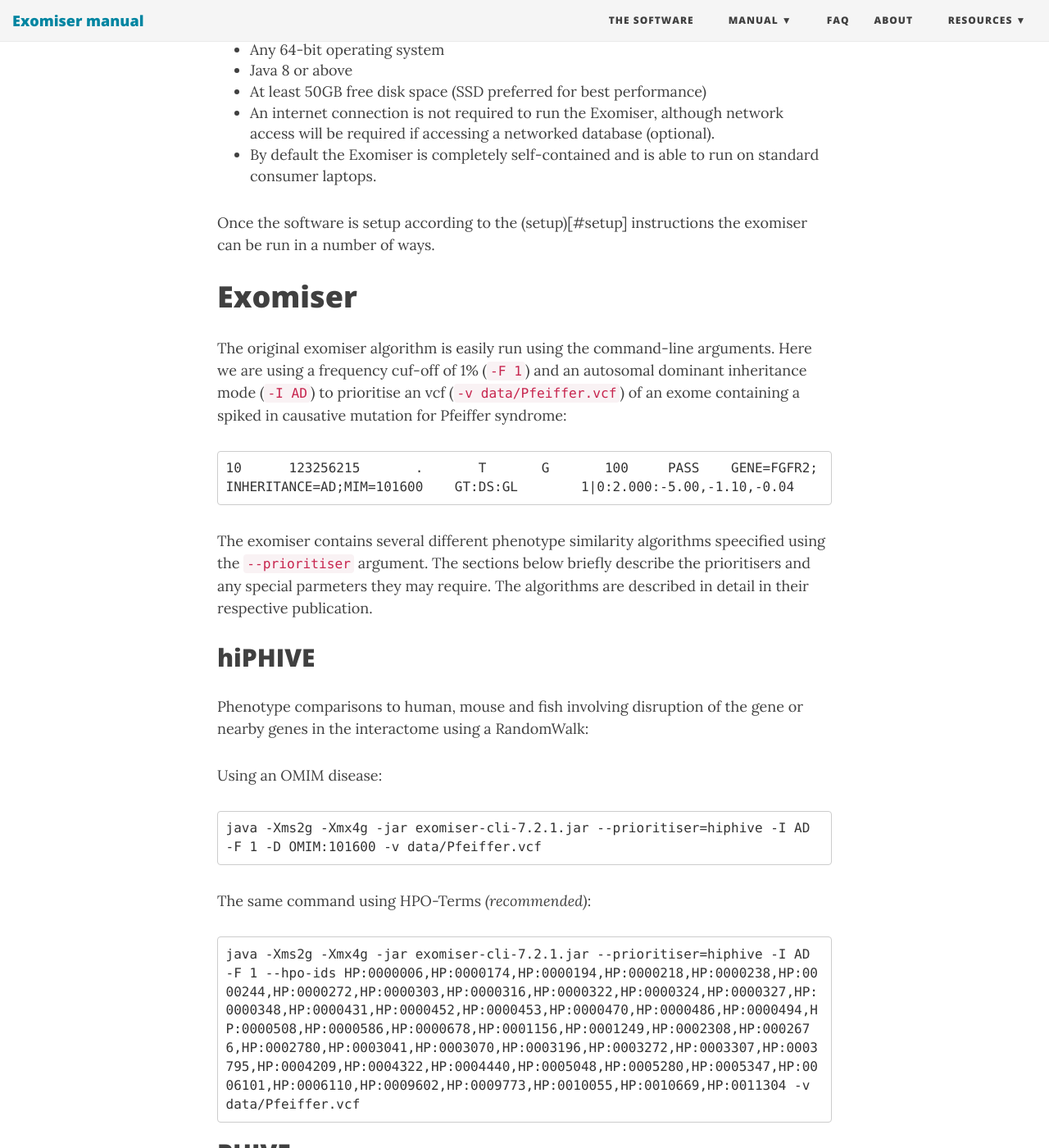
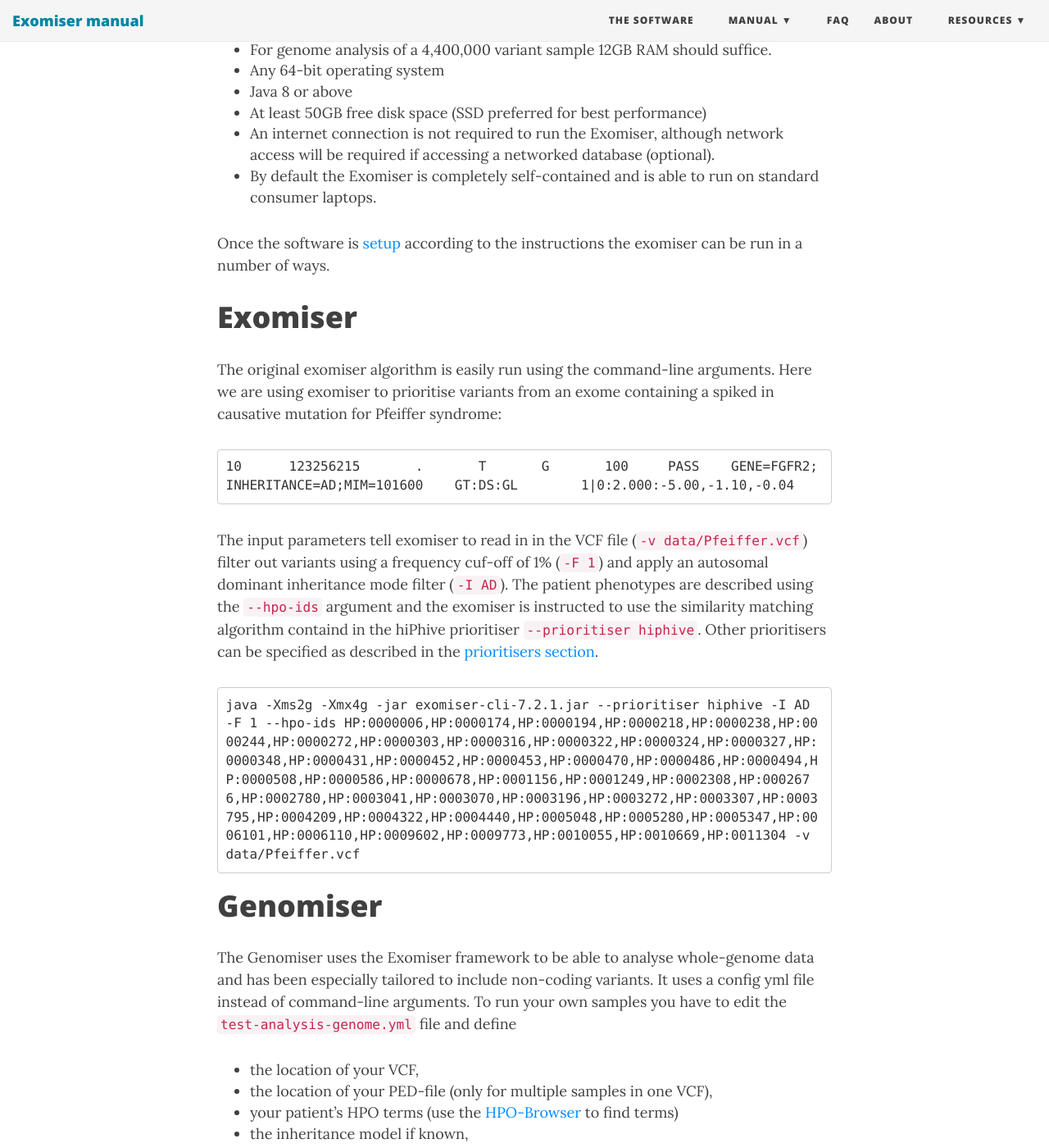
Before and after one commit to exomiser/Exomiser, a Jekyll site: the page built from manual/7/quickstart.md, in a window 1280 px wide and 1400 px high, scrolled down 555 px. Shown: the whole window at 82% size. Built offline with Jekyll 4.4.1, drawn with Linux system fonts in a browser that asks for light colours; nearby versions of some CDN libraries; some of the changed text lies outside the part shown.

Commit message:
Twiddled order of sections in quickstart.md.

````diff
--- a/manual/7/quickstart.md
+++ b/manual/7/quickstart.md
@@ -17,16 +17,48 @@
   networked database (optional).
  - By default the Exomiser is completely self-contained and is able to run on standard consumer laptops.
 
-Once the software is setup according to the (setup)[#setup] instructions the exomiser can be run in a number of ways.
+Once the software is [setup](setup) according to the instructions the exomiser can be run in a number of ways.
 
 # Exomiser
 
-The original exomiser algorithm is easily run using the command-line arguments. Here we are using a frequency cuf-off of 1% (`-F 1`) and an autosomal dominant inheritance mode (`-I AD`) to prioritise an vcf (`-v data/Pfeiffer.vcf`) of an exome containing a spiked in causative mutation for Pfeiffer syndrome:
+The original exomiser algorithm is easily run using the command-line arguments. Here we are using exomiser to prioritise variants from an exome containing a spiked in causative mutation for Pfeiffer syndrome:
 
 ```
 10      123256215       .       T       G       100     PASS    GENE=FGFR2;INHERITANCE=AD;MIM=101600    GT:DS:GL        1|0:2.000:-5.00,-1.10,-0.04
 ```
+The input parameters tell exomiser to read in in the VCF file (`-v data/Pfeiffer.vcf`) filter out variants using a frequency cuf-off of 1% (`-F 1`) and apply an autosomal dominant inheritance mode filter (`-I AD`). The patient phenotypes are described using the `--hpo-ids` argument and the exomiser is instructed to use the similarity matching algorithm containd in the hiPhive prioritiser `--prioritiser hiphive`. Other prioritisers can be specified as described in the [prioritisers section](#Prioritisers).
 
+```
+java -Xms2g -Xmx4g -jar exomiser-cli-{{ site.latest_7_version }}.jar --prioritiser hiphive -I AD -F 1 --hpo-ids HP:0000006,HP:0000174,HP:0000194,HP:0000218,HP:0000238,HP:0000244,HP:0000272,HP:0000303,HP:0000316,HP:0000322,HP:0000324,HP:0000327,HP:0000348,HP:0000431,HP:0000452,HP:0000453,HP:0000470,HP:0000486,HP:0000494,HP:0000508,HP:0000586,HP:0000678,HP:0001156,HP:0001249,HP:0002308,HP:0002676,HP:0002780,HP:0003041,HP:0003070,HP:0003196,HP:0003272,HP:0003307,HP:0003795,HP:0004209,HP:0004322,HP:0004440,HP:0005048,HP:0005280,HP:0005347,HP:0006101,HP:0006110,HP:0009602,HP:0009773,HP:0010055,HP:0010669,HP:0011304 -v data/Pfeiffer.vcf
+```
+
+# Genomiser
+
+The Genomiser uses the Exomiser framework to be able to analyse whole-genome data and has been especially tailored to include non-coding variants. It uses a config yml file instead of command-line arguments. To run your own samples you have to edit the `test-analysis-genome.yml` file and define
+
+* the location of your VCF,
+* the location of your PED-file (only for multiple samples in one VCF),
+* your patient's HPO terms (use the [HPO-Browser](http://compbio.charite.de/hpoweb) to find terms)
+* the inheritance model if known,
+* the outputPrefix for your output files.
+
+We suggest all other options are left in their current state for optimal performance and until you have viewed the README.md file. Then run
+
+```
+java -Xms4g -Xmx8g -jar exomiser-cli-{{ site.latest_7_version }}.jar --analysis test-analysis-genome.yml
+```
+
+An example analysis containing a 5' UTR variant can be run using this command:
+
+```
+java -Xms4g -Xmx8g -jar exomiser-cli-{{ site.latest_7_version }}.jar --analysis NA19722_601952_AUTOSOMAL_RECESSIVE_POMP_13_29233225_5UTR_38.yml
+```
+
+The `NA19722_601952_AUTOSOMAL_RECESSIVE_POMP_13_29233225_5UTR_38.yml` file is an exomiser analysis file for an autosomal recessive 5'UTR variant located in POMP gene on chromosome 13. The phenotype HPO terms are taken from the clinical synopsis of
+[OMIM #601952](http://www.omim.org/clinicalSynopsis/601952)
+
+
+# Prioritisers
 The exomiser contains several different phenotype similarity algorithms  speecified using the `--prioritiser` argument. The sections below briefly describe the prioritisers and any special parmeters they may require. The algorithms are described in detail in their respective publication.
 
 ## hiPHIVE
@@ -68,28 +100,3 @@
 ```
 java -Xms2g -Xmx4g -jar exomiser-cli-{{ site.latest_7_version }}.jar --prioritiser exomewalker  -v data/Pfeiffer.vcf -I AD -F 1 -S 2260
 ```
-
-# Genomiser
-
-The Genomiser algorithm uses a config yml file instead of command-line arguments. To run your own samples you have to edit the `test-analysis-genome.yml` file and define
-
-* the location of your VCF,
-* the location of your PED-file (only for multiple samples in one VCF),
-* your patient's HPO terms (use the [HPO-Browser](http://compbio.charite.de/hpoweb) to find terms)
-* the inheritance model if known,
-* the outputPrefix for your output files.
-
-We suggest all other options are left in their current state for optimal performance and until you have viewed the README.md file. Then run
-
-```
-java -Xms4g -Xmx8g -jar exomiser-cli-{{ site.latest_7_version }}.jar --analysis test-analysis-genome.yml
-```
-
-The Genomiser uses the Exomiser framework to be able to analyse whole-genome data and especially to include non-coding variants. An example analysis containing a 5' UTR variant can be run using this command:
-
-```
-java -Xms4g -Xmx8g -jar exomiser-cli-{{ site.latest_7_version }}.jar --analysis NA19722_601952_AUTOSOMAL_RECESSIVE_POMP_13_29233225_5UTR_38.yml
-```
-
-The `NA19722_601952_AUTOSOMAL_RECESSIVE_POMP_13_29233225_5UTR_38.yml` file is an exomiser analysis file for an autosomal recessive 5'UTR variant located in POMP gene on chromosome 13. The phenotype HPO terms are taken from the clinical synopsis of
-[OMIM #601952](http://www.omim.org/clinicalSynopsis/601952)
````
